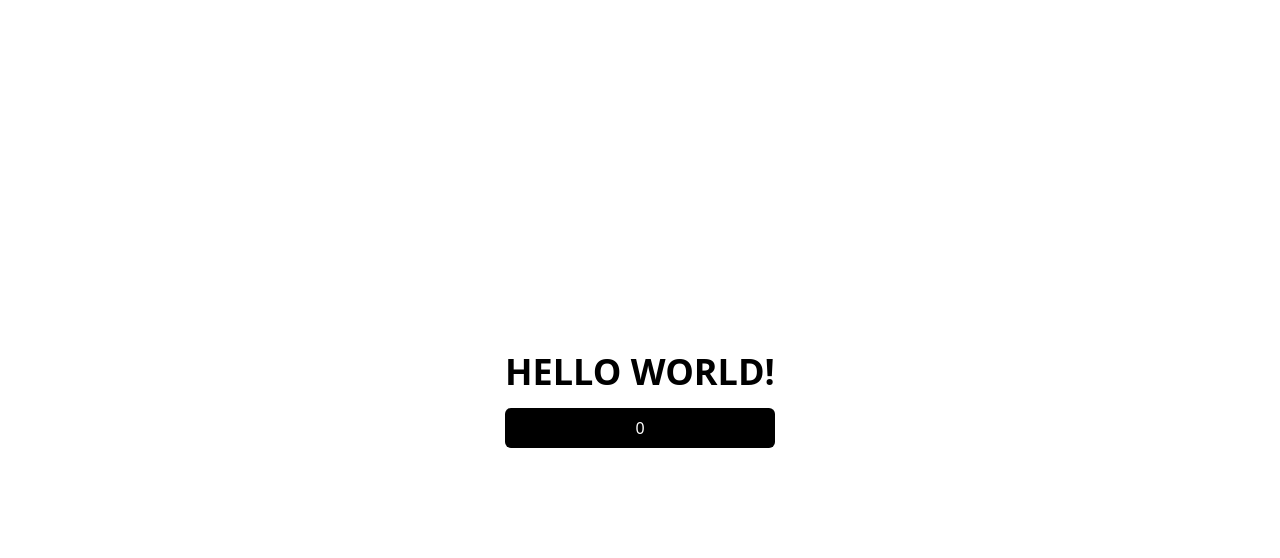
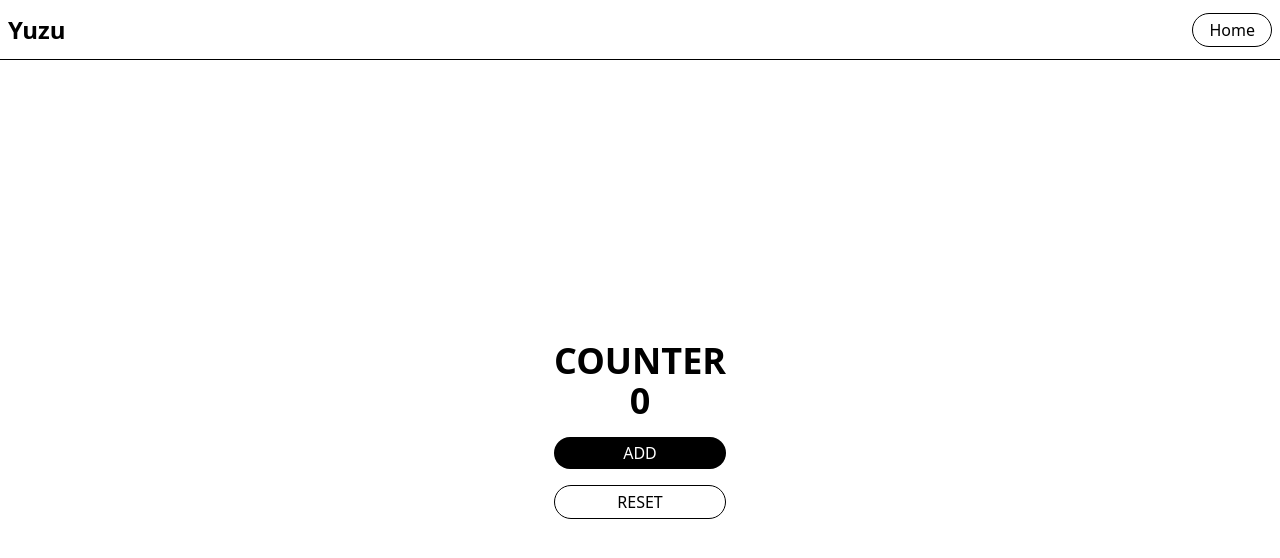
Before and after one commit to chrisknsmn/yuzu, a SvelteKit app: page / in a window 1280 px wide. Shown: the top 558 px of the page. Built offline with nearby package versions, Linux system fonts and the light colour scheme.

Commit message:
section and nav components

```diff
--- a/src/lib/components/Button.svelte
+++ b/src/lib/components/Button.svelte
@@ -8,9 +8,9 @@
 	{type}
 	{disabled}
 	class="
-    px-4 py-2 rounded-md font-medium bg-black text-white cursor-pointer
+    px-4 py-1 rounded-full font-medium cursor-pointer
     {variant === 'default' ? 'border-0 bg-black text-white' : ''}
-    {variant === 'outline' ? 'border-2 bg-black text-white' : ''}
+    {variant === 'outline' ? 'border bg-white text-black' : ''}
     "
 	on:click
 >
--- /dev/null
+++ b/src/lib/components/Nav.svelte
@@ -0,0 +1,23 @@
+<script lang="ts">
+	import Button from '$lib/components/Button.svelte';
+
+	type Link = {
+		name: string;
+		href: string;
+	};
+
+	let links: Link[] = [{ name: 'Home', href: '/' }];
+</script>
+
+<nav
+	class="w-full sticky top-0 left-0 h-[60px] border-b-1 z-50 flex items-center p-2 justify-between bg-white"
+>
+	<a href="/" class="text-2xl font-bold">Yuzu</a>
+	<div class="flex gap-2">
+		{#each links as link}
+			<a href={link.href}>
+				<Button variant="outline">{link.name}</Button>
+			</a>
+		{/each}
+	</div>
+</nav>
--- a/src/lib/components/Section.svelte
+++ b/src/lib/components/Section.svelte
@@ -4,8 +4,8 @@
 
 <section
 	class="
-    w-full border-4
-    {variant === 'default' ? 'min-h-screen' : ''}
+    w-full flex items-center justify-center
+    {variant === 'default' ? 'min-h-[calc(100vh-60px)]' : ''}
     {variant === 'fit' ? 'min-h-fit' : ''}
     "
 >
--- a/src/lib/index.ts
+++ b/src/lib/index.ts
@@ -1,3 +1,4 @@
 // place files you want to import through the `$lib` alias in this folder.
+export { default as Nav } from "./components/Nav.svelte"
+export { default as Section } from "./components/Section.svelte"
 export { default as Button } from "./components/Button.svelte"
-export { default as Section } from "./components/Section.svelte"
--- a/src/routes/+layout.svelte
+++ b/src/routes/+layout.svelte
@@ -1,5 +1,6 @@
 <script lang="ts">
 	import favicon from '$lib/assets/favicon.svg';
+	import Nav from '$lib/components/Nav.svelte';
 	import '../app.css';
 
 	let { children } = $props();
@@ -9,4 +10,5 @@
 	<link rel="icon" href={favicon} />
 </svelte:head>
 
+<Nav />
 {@render children?.()}
--- a/src/routes/+page.svelte
+++ b/src/routes/+page.svelte
@@ -1,14 +1,19 @@
 <script>
+	import Section from '$lib/components/Section.svelte';
 	import Button from '$lib/components/Button.svelte';
 	let num = 0;
 	function add() {
 		num += 1;
 	}
+	function reset() {
+		num = 0;
+	}
 </script>
 
-<div class="min-h-screen min-w-screen flex items-center justify-center">
+<Section>
 	<div class="flex flex-col gap-4">
-		<h1 class="text-4xl font-bold">HELLO WORLD!</h1>
-		<Button on:click={add}>{num}</Button>
+		<h1 class="text-4xl font-bold text-center">COUNTER <br /> {num}</h1>
+		<Button on:click={add}>ADD</Button>
+		<Button on:click={reset} variant="outline">RESET</Button>
 	</div>
-</div>
+</Section>
```
Also changed, not shown: tailwind.config.js (line endings or trailing spaces).
